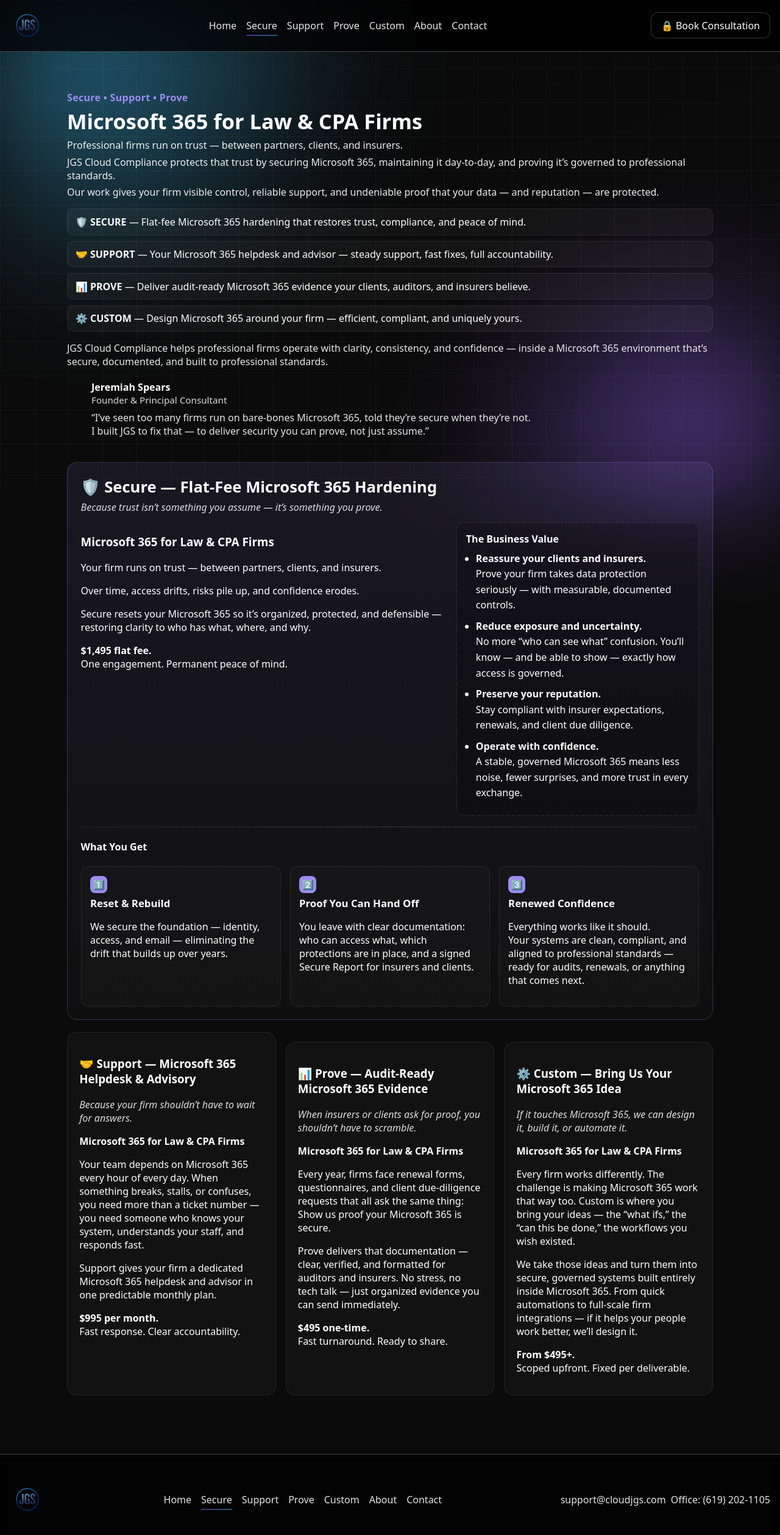
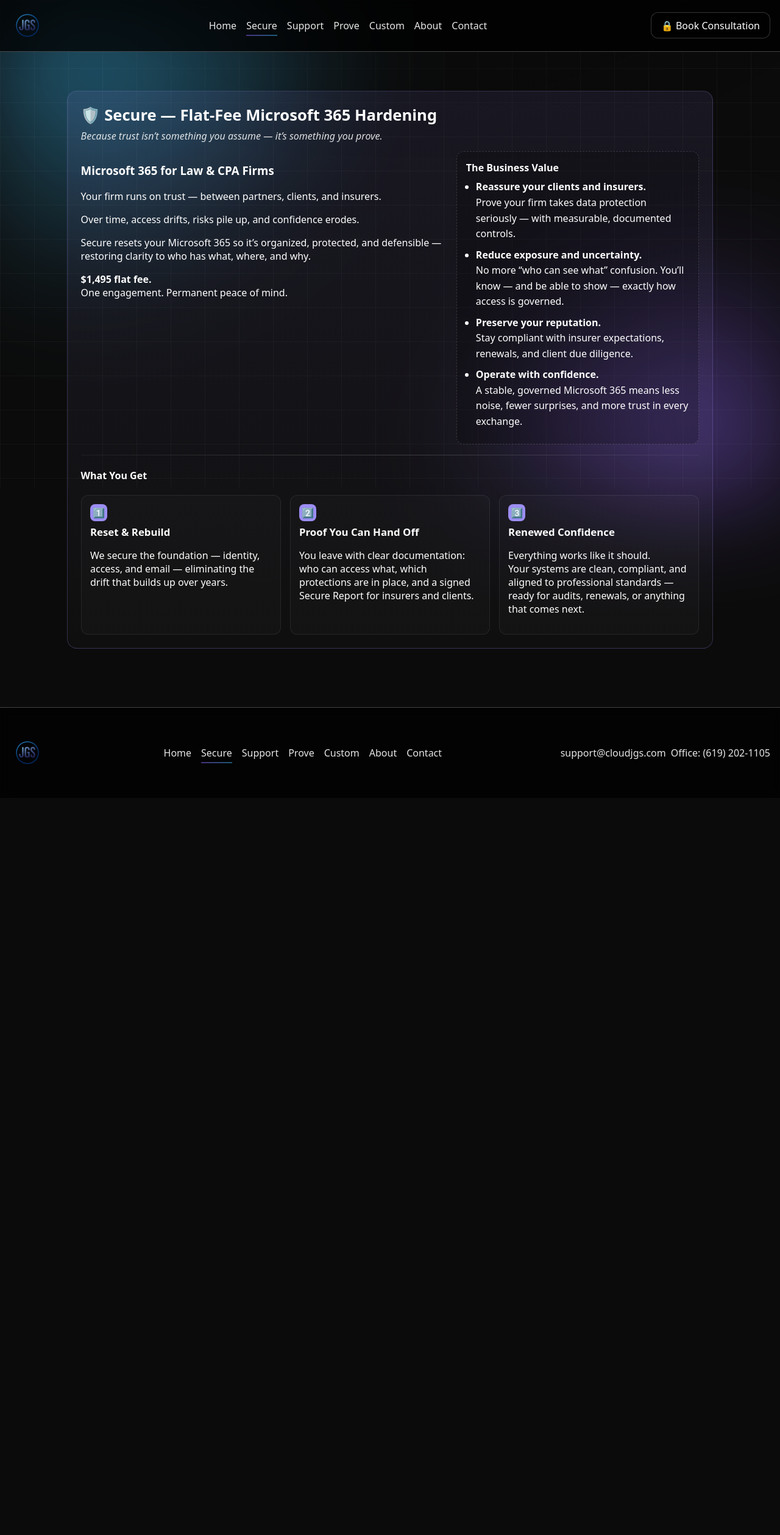
Before and after one commit to jspears80/jgs, a Next.js app: page /secure in a window 1280 px wide. Shown: the top 2518 px of the page at 61% size. After the commit the page ends 1309 px from the top, so only its background shows below. Built offline with nearby package versions, Linux system fonts and the light colour scheme.

Commit message:
Update page.tsx

```diff
--- a/app/secure/page.tsx
+++ b/app/secure/page.tsx
@@ -11,62 +11,7 @@ export const metadata = {
 export default function SecurePage() {
   return (
     <section className={styles.wrap}>
-      {/* ===== HERO ===== */}
-      <header className={styles.hero}>
-        <div className={styles.kicker}>Secure • Support • Prove</div>
-        <h1>Microsoft 365 for Law &amp; CPA Firms</h1>
-        <p className={styles.lede}>
-          Professional firms run on trust — between partners, clients, and insurers.
-        </p>
-        <p className={styles.lede}>
-          JGS Cloud Compliance protects that trust by securing Microsoft 365, maintaining it
-          day-to-day, and proving it’s governed to professional standards.
-        </p>
-        <p className={styles.lede}>
-          Our work gives your firm visible control, reliable support, and undeniable proof that
-          your data — and reputation — are protected.
-        </p>
-
-        <div className={styles.pillGrid}>
-          <span className={styles.pill}>
-            🛡️ <strong>SECURE</strong> — Flat-fee Microsoft 365 hardening that restores trust,
-            compliance, and peace of mind.
-          </span>
-          <span className={styles.pill}>
-            🤝 <strong>SUPPORT</strong> — Your Microsoft 365 helpdesk and advisor — steady support,
-            fast fixes, full accountability.
-          </span>
-          <span className={styles.pill}>
-            📊 <strong>PROVE</strong> — Deliver audit-ready Microsoft 365 evidence your clients,
-            auditors, and insurers believe.
-          </span>
-          <span className={styles.pill}>
-            ⚙️ <strong>CUSTOM</strong> — Design Microsoft 365 around your firm — efficient,
-            compliant, and uniquely yours.
-          </span>
-        </div>
-
-        <p className={styles.sublede}>
-          JGS Cloud Compliance helps professional firms operate with clarity, consistency, and
-          confidence — inside a Microsoft 365 environment that’s secure, documented, and built to
-          professional standards.
-        </p>
-
-        <figure className={styles.founder}>
-          <figcaption>
-            <div className={styles.founderName}>Jeremiah Spears</div>
-            <div className={styles.founderTitle}>Founder &amp; Principal Consultant</div>
-          </figcaption>
-          <blockquote className={styles.quote}>
-            “I’ve seen too many firms run on bare-bones Microsoft 365, told they’re secure when
-            they’re not.
-            <br />
-            I built JGS to fix that — to deliver security you can prove, not just assume.”
-          </blockquote>
-        </figure>
-      </header>
-
-      {/* ===== SECURE CARD ===== */}
+      {/* ===== Secure Only ===== */}
       <section className={`${styles.card} ${styles.accent}`}>
         <h2>🛡️ Secure — Flat-Fee Microsoft 365 Hardening</h2>
         <p className={styles.tag}>
@@ -79,8 +24,8 @@ export default function SecurePage() {
             <p>Your firm runs on trust — between partners, clients, and insurers.</p>
             <p>Over time, access drifts, risks pile up, and confidence erodes.</p>
             <p>
-              Secure resets your Microsoft 365 so it’s organized, protected, and defensible —
-              restoring clarity to who has what, where, and why.
+              Secure resets your Microsoft 365 so it’s organized, protected, and
+              defensible — restoring clarity to who has what, where, and why.
             </p>
             <p className={styles.price}>
               <strong>$1,495 flat fee.</strong>
@@ -95,14 +40,12 @@ export default function SecurePage() {
               <li>
                 <strong>Reassure your clients and insurers.</strong>
                 <br />
-                Prove your firm takes data protection seriously — with measurable, documented
-                controls.
+                Prove your firm takes data protection seriously — with measurable, documented controls.
               </li>
               <li>
                 <strong>Reduce exposure and uncertainty.</strong>
                 <br />
-                No more “who can see what” confusion. You’ll know — and be able to show — exactly
-                how access is governed.
+                No more “who can see what” confusion. You’ll know — and be able to show — exactly how access is governed.
               </li>
               <li>
                 <strong>Preserve your reputation.</strong>
@@ -112,8 +55,7 @@ export default function SecurePage() {
               <li>
                 <strong>Operate with confidence.</strong>
                 <br />
-                A stable, governed Microsoft 365 means less noise, fewer surprises, and more trust in
-                every exchange.
+                A stable, governed Microsoft 365 means less noise, fewer surprises, and more trust in every exchange.
               </li>
             </ul>
           </aside>
@@ -127,8 +69,7 @@ export default function SecurePage() {
             <div className={styles.badge}>1️⃣</div>
             <h5>Reset &amp; Rebuild</h5>
             <p>
-              We secure the foundation — identity, access, and email — eliminating the drift that
-              builds up over years.
+              We secure the foundation — identity, access, and email — eliminating the drift that builds up over years.
             </p>
           </article>
 
@@ -136,8 +77,7 @@ export default function SecurePage() {
             <div className={styles.badge}>2️⃣</div>
             <h5>Proof You Can Hand Off</h5>
             <p>
-              You leave with clear documentation: who can access what, which protections are in
-              place, and a signed Secure Report for insurers and clients.
+              You leave with clear documentation: who can access what, which protections are in place, and a signed Secure Report for insurers and clients.
             </p>
           </article>
 
@@ -147,75 +87,11 @@ export default function SecurePage() {
             <p>
               Everything works like it should.
               <br />
-              Your systems are clean, compliant, and aligned to professional standards — ready for
-              audits, renewals, or anything that comes next.
+              Your systems are clean, compliant, and aligned to professional standards — ready for audits, renewals, or anything that comes next.
             </p>
           </article>
         </div>
       </section>
-
-      {/* ===== PREVIEW CARDS (Support / Prove / Custom) ===== */}
-      <section className={styles.grid}>
-        <article className={styles.card}>
-          <h3>🤝 Support — Microsoft 365 Helpdesk &amp; Advisory</h3>
-          <p className={styles.tag}>Because your firm shouldn’t have to wait for answers.</p>
-          <p><strong>Microsoft 365 for Law &amp; CPA Firms</strong></p>
-          <p>
-            Your team depends on Microsoft 365 every hour of every day. When something breaks,
-            stalls, or confuses, you need more than a ticket number — you need someone who knows
-            your system, understands your staff, and responds fast.
-          </p>
-          <p>
-            Support gives your firm a dedicated Microsoft 365 helpdesk and advisor in one
-            predictable monthly plan.
-          </p>
-          <p className={styles.price}>
-            <strong>$995 per month.</strong>
-            <br />
-            Fast response. Clear accountability.
-          </p>
-        </article>
-
-        <article className={styles.card}>
-          <h3>📊 Prove — Audit-Ready Microsoft 365 Evidence</h3>
-          <p className={styles.tag}>When insurers or clients ask for proof, you shouldn’t have to scramble.</p>
-          <p><strong>Microsoft 365 for Law &amp; CPA Firms</strong></p>
-          <p>
-            Every year, firms face renewal forms, questionnaires, and client due-diligence requests
-            that all ask the same thing: Show us proof your Microsoft 365 is secure.
-          </p>
-          <p>
-            Prove delivers that documentation — clear, verified, and formatted for auditors and
-            insurers. No stress, no tech talk — just organized evidence you can send immediately.
-          </p>
-          <p className={styles.price}>
-            <strong>$495 one-time.</strong>
-            <br />
-            Fast turnaround. Ready to share.
-          </p>
-        </article>
-
-        <article className={styles.card}>
-          <h3>⚙️ Custom — Bring Us Your Microsoft 365 Idea</h3>
-          <p className={styles.tag}>If it touches Microsoft 365, we can design it, build it, or automate it.</p>
-          <p><strong>Microsoft 365 for Law &amp; CPA Firms</strong></p>
-          <p>
-            Every firm works differently. The challenge is making Microsoft 365 work that way too.
-            Custom is where you bring your ideas — the “what ifs,” the “can this be done,” the
-            workflows you wish existed.
-          </p>
-          <p>
-            We take those ideas and turn them into secure, governed systems built entirely inside
-            Microsoft 365. From quick automations to full-scale firm integrations — if it helps your
-            people work better, we’ll design it.
-          </p>
-          <p className={styles.price}>
-            <strong>From $495+.</strong>
-            <br />
-            Scoped upfront. Fixed per deliverable.
-          </p>
-        </article>
-      </section>
     </section>
   );
 }
```
